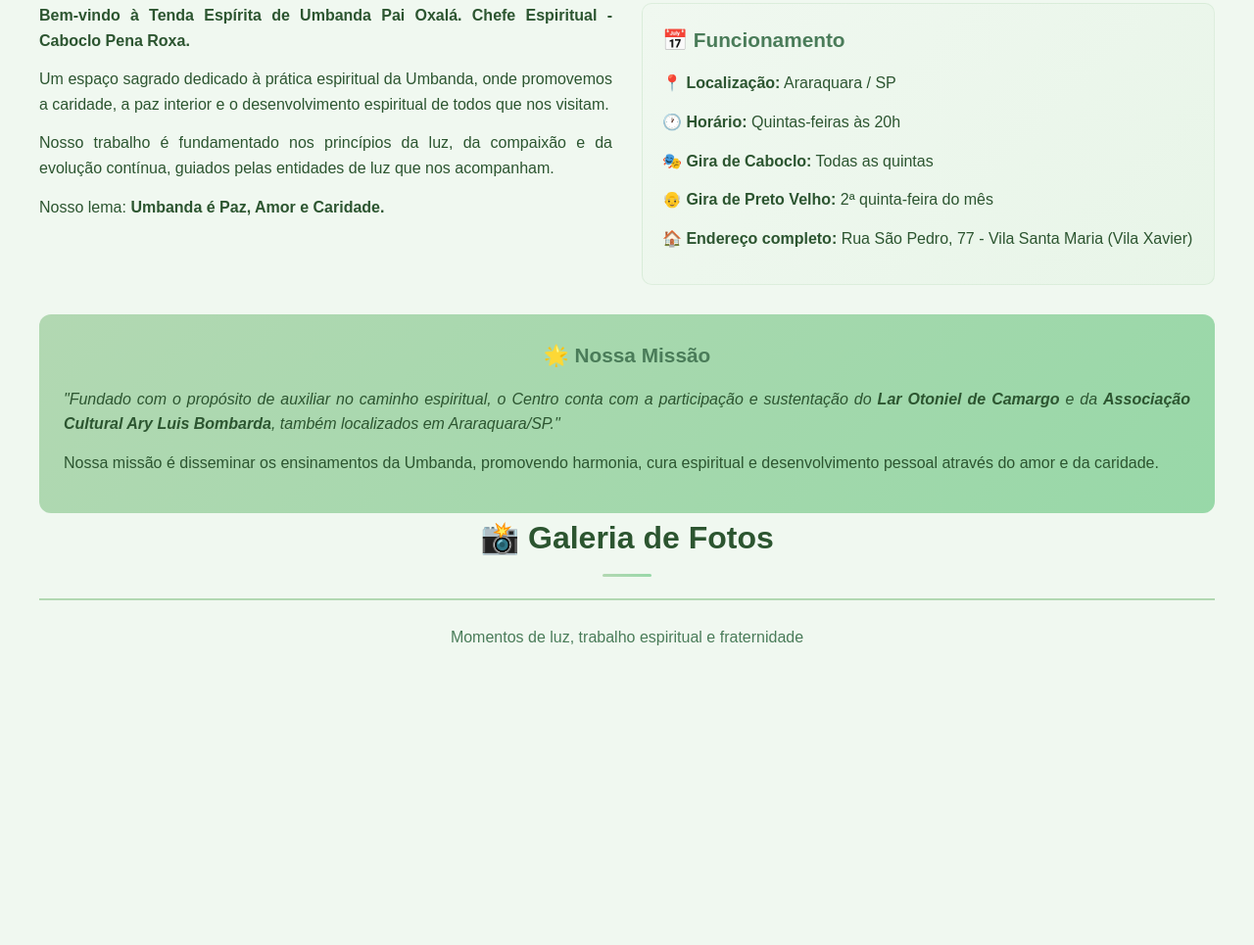
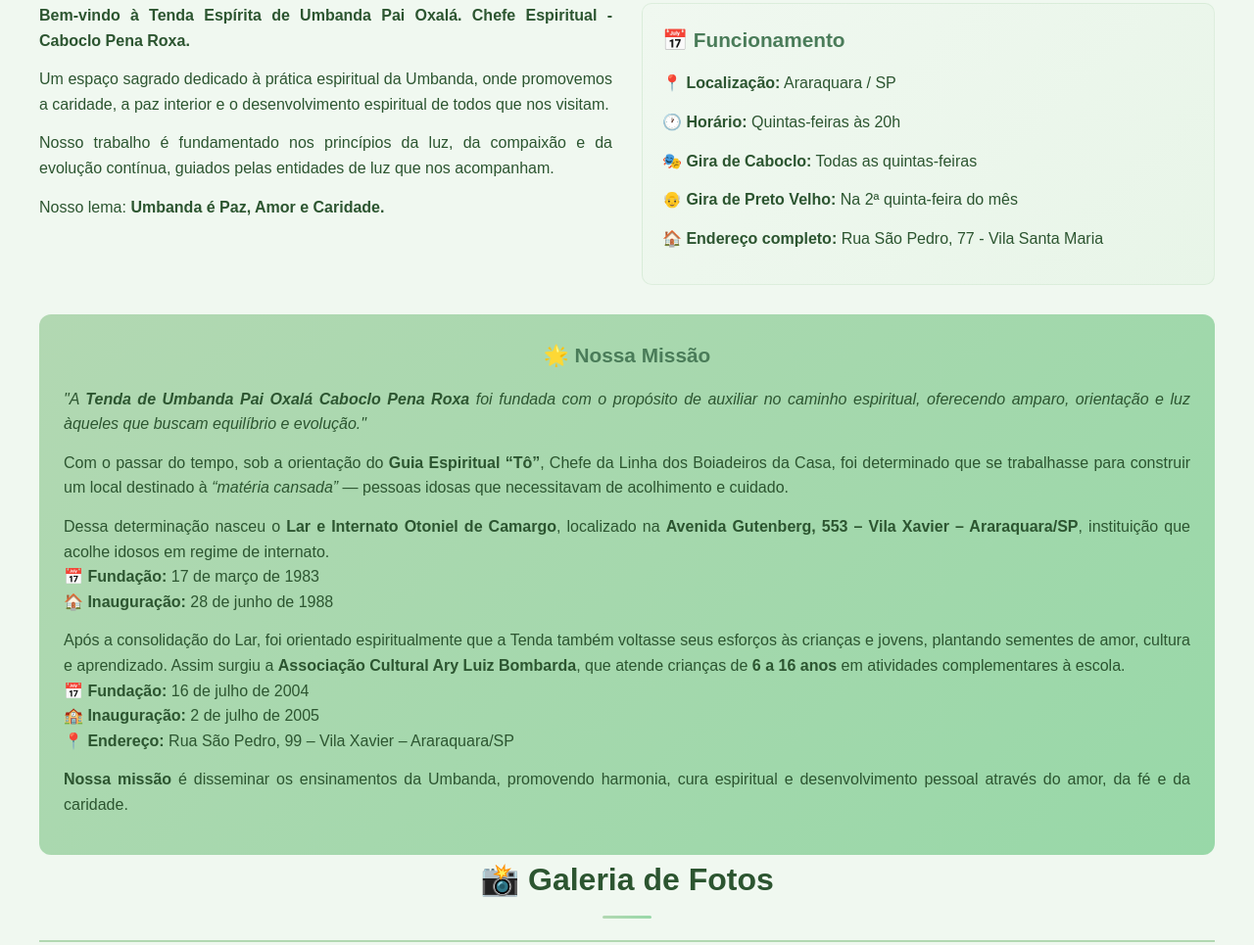
Before and after one commit to thiagoamoroso80/teupo, a plain HTML site: page index.html in a window 1280 px wide. Shown: the part 515-1480 px from the top of the page at 98% size. Drawn offline with Linux system fonts and the light colour scheme.

Commit message:
Atualizado a Missão

```diff
--- a/index.html
+++ b/index.html
@@ -575,16 +575,33 @@
                     <h3>📅 Funcionamento</h3>
                     <p><strong>📍 Localização:</strong> Araraquara / SP</p>
                     <p><strong>🕐 Horário:</strong> Quintas-feiras às 20h</p>
-                    <p><strong>🎭 Gira de Caboclo:</strong> Todas as quintas</p>
-                    <p><strong>👴 Gira de Preto Velho:</strong> 2ª quinta-feira do mês</p>
+                    <p><strong>🎭 Gira de Caboclo:</strong> Todas as quintas-feiras</p>
+                    <p><strong>👴 Gira de Preto Velho:</strong> Na 2ª quinta-feira do mês</p>
                     <p><strong>🏠 Endereço completo:</strong>
-                    Rua São Pedro, 77 - Vila Santa Maria (Vila Xavier)</p>
+                    Rua São Pedro, 77 - Vila Santa Maria</p>
                 </div>
             </div>
-            <div style="text-align: center; background: linear-gradient(135deg, #B2D8B2 0%, #98D8A8 100%); padding: 25px; border-radius: 12px; margin-top: 30px; color: #2C5530;">
+            <!--<div style="text-align: center; background: linear-gradient(135deg, #B2D8B2 0%, #98D8A8 100%); padding: 25px; border-radius: 12px; margin-top: 30px; color: #2C5530;">
                 <h3>🌟 Nossa Missão</h3>
                 <p><em>"Fundado com o propósito de auxiliar no caminho espiritual, o Centro conta com a participação e sustentação do <strong>Lar Otoniel de Camargo</strong> e da <strong>Associação Cultural Ary Luis Bombarda</strong>, também localizados em Araraquara/SP."</em></p>
                 <p>Nossa missão é disseminar os ensinamentos da Umbanda, promovendo harmonia, cura espiritual e desenvolvimento pessoal através do amor e da caridade.</p>
+            </div> -->
+            <div style="text-align: center; background: linear-gradient(135deg, #B2D8B2 0%, #98D8A8 100%); padding: 25px; border-radius: 12px; margin-top: 30px; color: #2C5530;">
+                <h3>🌟 Nossa Missão</h3>
+                <p><em>"A <strong>Tenda de Umbanda Pai Oxalá Caboclo Pena Roxa</strong> foi fundada com o propósito de auxiliar no caminho espiritual, oferecendo amparo, orientação e luz àqueles que buscam equilíbrio e evolução."</em></p>
+
+                <p>Com o passar do tempo, sob a orientação do <strong>Guia Espiritual “Tô”</strong>, Chefe da Linha dos Boiadeiros da Casa, foi determinado que se trabalhasse para construir um local destinado à <em>“matéria cansada”</em> — pessoas idosas que necessitavam de acolhimento e cuidado.</p>
+
+                <p>Dessa determinação nasceu o <strong>Lar e Internato Otoniel de Camargo</strong>, localizado na <strong>Avenida Gutenberg, 553 – Vila Xavier – Araraquara/SP</strong>, instituição que acolhe idosos em regime de internato.<br>
+                📅 <strong>Fundação:</strong> 17 de março de 1983<br>
+                🏠 <strong>Inauguração:</strong> 28 de junho de 1988</p>
+
+                <p>Após a consolidação do Lar, foi orientado espiritualmente que a Tenda também voltasse seus esforços às crianças e jovens, plantando sementes de amor, cultura e aprendizado. Assim surgiu a <strong>Associação Cultural Ary Luiz Bombarda</strong>, que atende crianças de <strong>6 a 16 anos</strong> em atividades complementares à escola.<br>
+                📅 <strong>Fundação:</strong> 16 de julho de 2004<br>
+                🏫 <strong>Inauguração:</strong> 2 de julho de 2005<br>
+                📍 <strong>Endereço:</strong> Rua São Pedro, 99 – Vila Xavier – Araraquara/SP</p>
+
+                <p><strong>Nossa missão</strong> é disseminar os ensinamentos da Umbanda, promovendo harmonia, cura espiritual e desenvolvimento pessoal através do amor, da fé e da caridade.</p>
             </div>
         </section>
 
```
